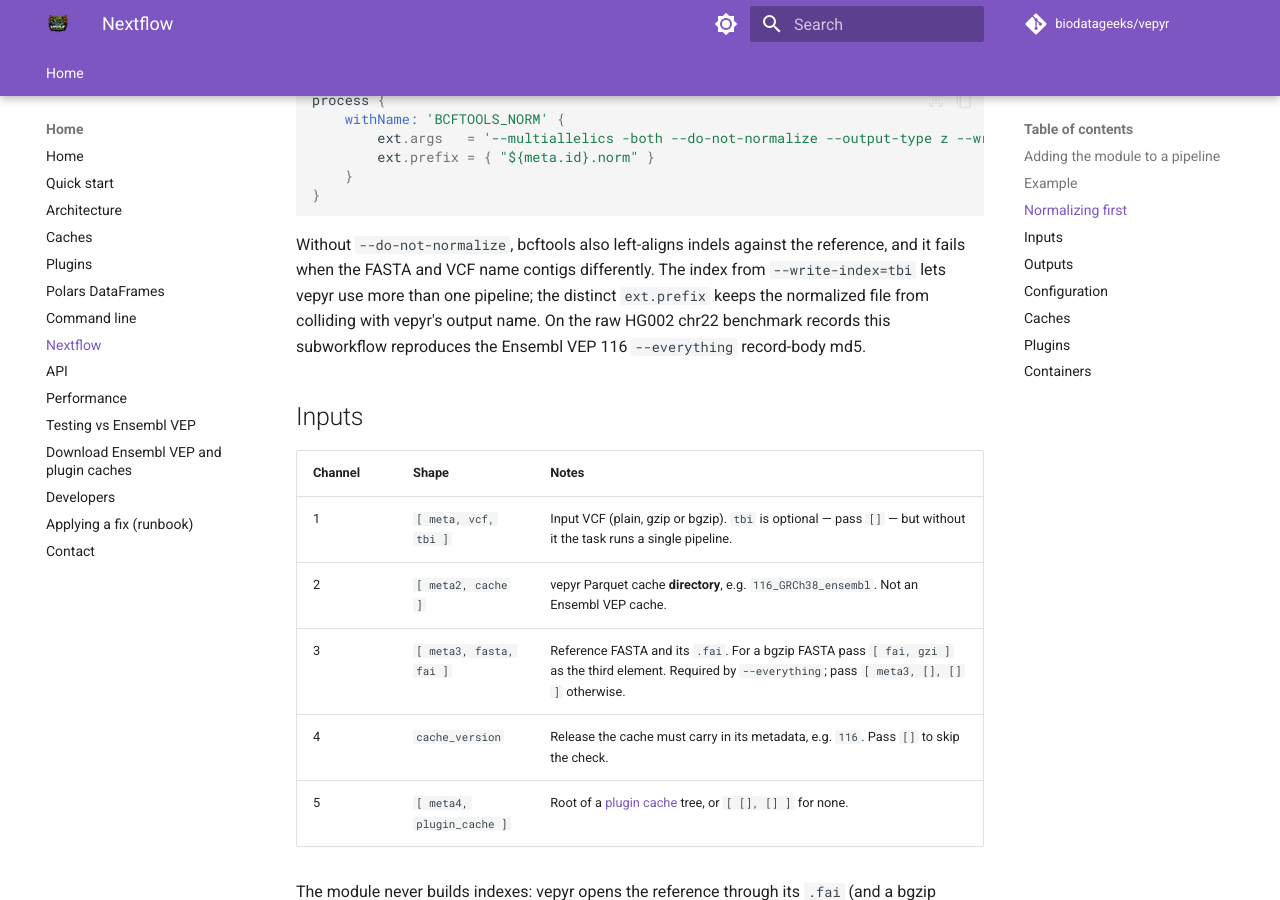
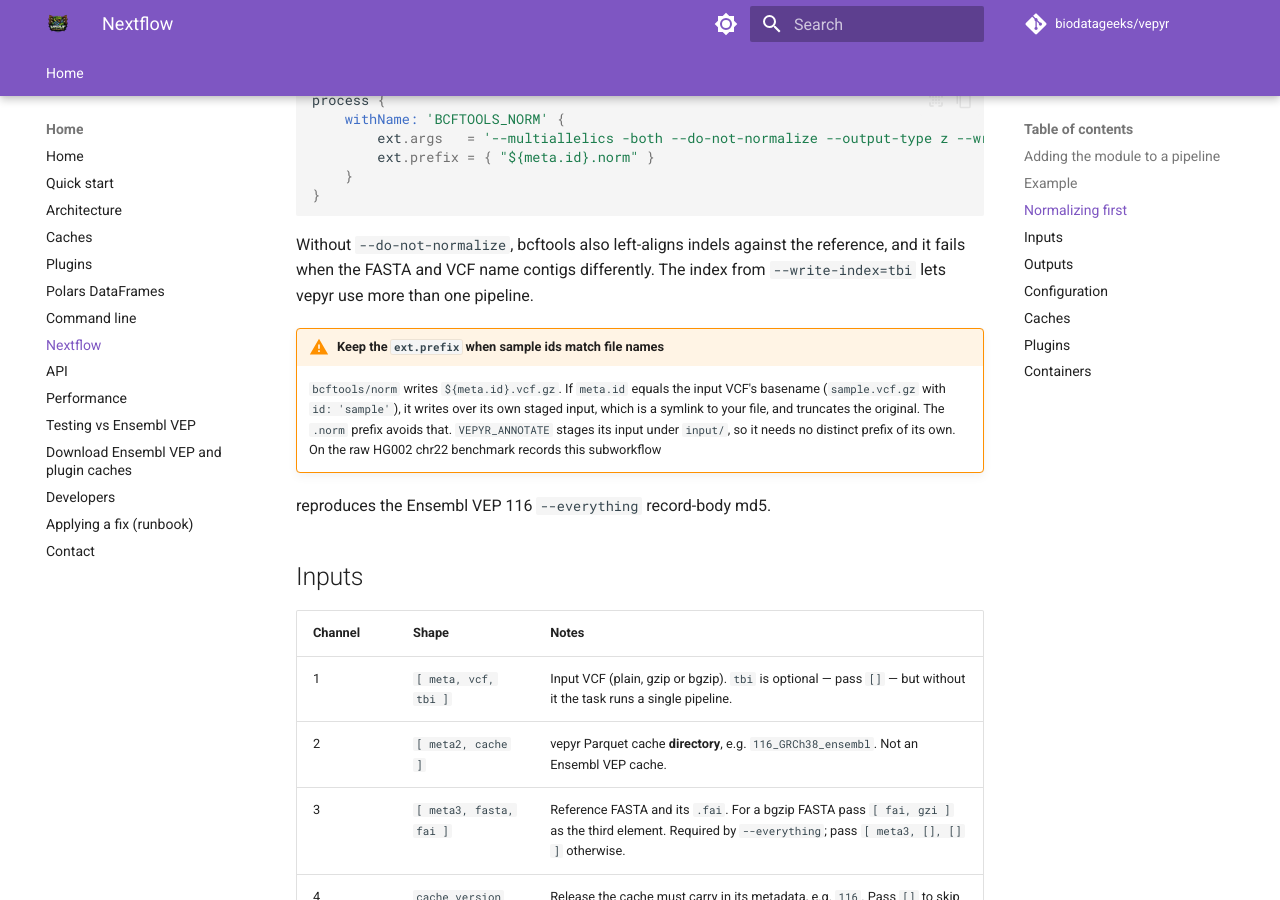
Before and after one commit to biodatageeks/vepyr, an MkDocs documentation site: the page built from docs/nextflow.md, in a window 1280 px wide and 900 px high, scrolled down 2508 px. Built offline with MkDocs 1.6.1 and Material for MkDocs 9.7.7, drawn with Linux system fonts in a browser that asks for light colours; comment, search, counter and statistics services are not loaded.

Commit message:
fix(nf-core): stage vepyr inputs under input/ and address review feedback
VEPYR_ANNOTATE now stages its VCF and index under input/, so an input named
${prefix}.vcf.gz no longer collides with its -o. That is what BCFTOOLS_NORM
hands it in vcf_annotate_vepyr when no ext.prefix is set, and what any caller
whose VCF is named after meta.id passes. The subworkflow test config drops the
.norm prefix to cover that path; the raw chr22 parity test still reproduces
VEP 116 md5 f0a0a702.

The .norm prefix is still documented, now for the case it is needed:
bcftools/norm writes ${meta.id}.vcf.gz over its own staged input when meta.id
equals the input basename, which truncates the original through the symlink.

Also: e2e-testing/nextflow uses the new htslib_vepyr images; fetch_module
restores the EXIT-trap cleanup of its temp directory and uses its local
component name.

Co-Authored-By: Claude Opus 5 (1M context) <noreply@anthropic.com>
Claude-Session: https://claude.ai/code/session_01Wv14jdrCEoa876ZpJGpRKm

```diff
--- a/docs/nextflow.md
+++ b/docs/nextflow.md
@@ -126,9 +126,14 @@ process {
 
 Without `--do-not-normalize`, bcftools also left-aligns indels against the
 reference, and it fails when the FASTA and VCF name contigs differently. The
-index from `--write-index=tbi` lets vepyr use more than one pipeline; the
-distinct `ext.prefix` keeps the normalized file from colliding with vepyr's
-output name. On the raw HG002 chr22 benchmark records this subworkflow
+index from `--write-index=tbi` lets vepyr use more than one pipeline.
+
+!!! warning "Keep the `ext.prefix` when sample ids match file names"
+    `bcftools/norm` writes `${meta.id}.vcf.gz`. If `meta.id` equals the input
+    VCF's basename (`sample.vcf.gz` with `id: 'sample'`), it writes over its own
+    staged input, which is a symlink to your file, and truncates the original.
+    The `.norm` prefix avoids that. `VEPYR_ANNOTATE` stages its input under
+    `input/`, so it needs no distinct prefix of its own. On the raw HG002 chr22 benchmark records this subworkflow
 reproduces the Ensembl VEP 116 `--everything` record-body md5.
 
 ## Inputs
```
Also changed, not shown: nf-core-module/README.md (+6 -2 lines), 6 other files.
